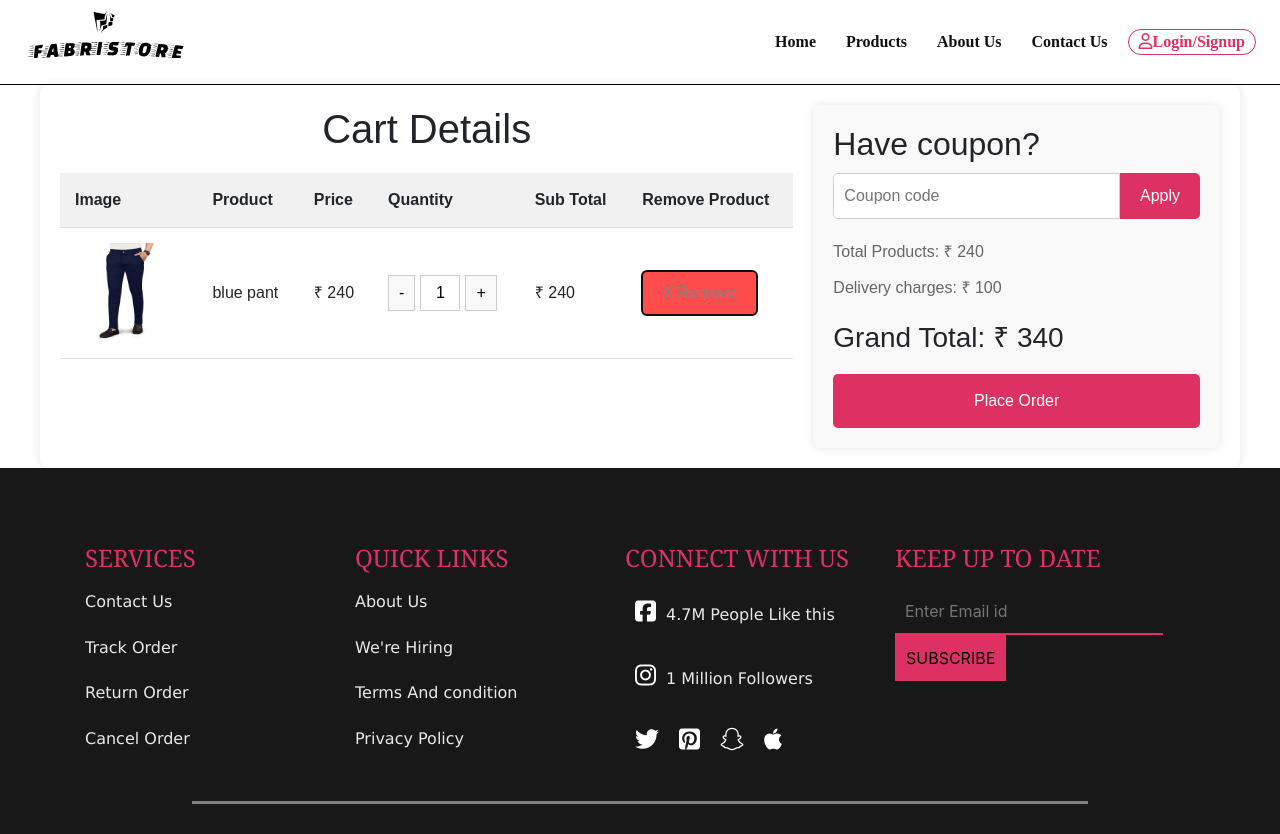
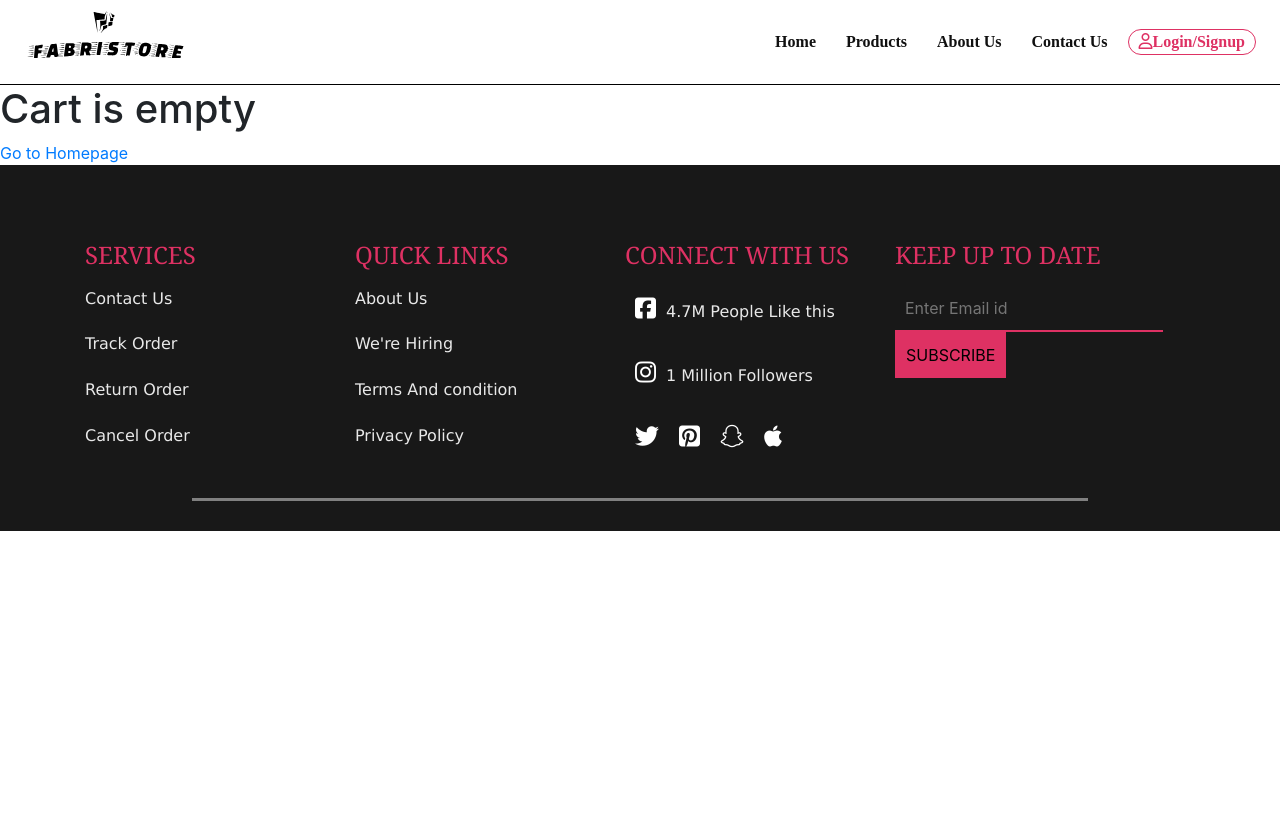
Before and after one commit to mdadnan2023/self-learning-, a React (Create React App) app: page /checkout/1 in a window 1280 px wide. Both pictures are taken after a click on the button "X Remove". After the commit the page ends 800 px from the top, so only its background shows below. Built offline with nearby package versions, Linux system fonts and the light colour scheme.

Commit message:
empty cart function done

```diff
--- a/src/components/Checkout.js
+++ b/src/components/Checkout.js
@@ -1,18 +1,40 @@
 import React, { useState } from "react";
-import { useParams } from "react-router-dom";
+import { Link, useParams } from "react-router-dom";
 import productDetails from "../data/productDetails";
 
 export default function Checkout() {
   const { productId } = useParams();
-  const clickDescProduct = productDetails.find(
-    (prod) => prod.id == productId
+  const clickDescProduct = productDetails.find((prod) => prod.id == productId);
+
+  const [quantity, setQuantity] = useState(1);
+  const [emptyCart, setEmptyCart] = useState(false);
+
+  const incrementQty = () => {
+    setQuantity(quantity + 1);
+  };
+
+  const decrementQty = () => {
+    if (quantity > 1) {
+      setQuantity(quantity - 1);
+    }
+  };
+
+  const deleteCart = () => {
+    setEmptyCart(true);
+  };
+
+  if (emptyCart) {
+    return (
+      <>
+        <h1>Cart is empty</h1>
+        <Link to="/">Go to Homepage</Link>
+      </>
     );
-  console.log("productId:", productId);
-  console.log("productDetails:", productDetails);
-  console.log("clickDescProduct:", clickDescProduct);
+  }
+
   return (
-    <div>
-      <div className="cart-page">
+    <>
+      <div className="cart-page mt-20">
         <div className="cart-details">
           <h1>Cart Details</h1>
           <table>
@@ -28,19 +50,43 @@ export default function Checkout() {
             </thead>
             <tbody>
               <tr>
-                        <td><img style={{width: "100px", height: "100px"}} src={clickDescProduct.img[0]}alt={clickDescProduct.title}
-                  /></td>
+                <td>
+                  <img
+                    style={{ width: "100px", height: "100px" }}
+                    src={clickDescProduct.img[0]}
+                    alt={clickDescProduct.title}
+                  />
+                </td>
                 <td>{clickDescProduct.name}</td>
                 <td>₹ {clickDescProduct.price}</td>
                 <td>
                   <div className="quantity-form">
-                                <button className="quantity-button decrement">-</button>
-                                <input type="text" className="quantity" value="1" readonly />
-                                <button className="quantity-button increment">+</button>
+                    <button
+                      onClick={decrementQty}
+                      className="quantity-button decrement"
+                    >
+                      -
+                    </button>
+                    <input
+                      type="text"
+                      className="quantity"
+                      value={quantity}
+                      readonly
+                    />
+                    <button
+                      onClick={incrementQty}
+                      className="quantity-button increment"
+                    >
+                      +
+                    </button>
                   </div>
                 </td>
                 <td>₹ {clickDescProduct.price}</td>
-                        <td><button className="remove-button">X  Remove</button></td>
+                <td>
+                  <button onClick={deleteCart} className="remove-button">
+                    X Remove
+                  </button>
+                </td>
               </tr>
             </tbody>
           </table>
@@ -48,15 +94,15 @@ export default function Checkout() {
         <div className="cart-summary">
           <h2>Have coupon?</h2>
           <form action="" method="post" className="coupon-form">
-                <input type="text" name="coupon" placeholder="Coupon code"/>
+            <input type="text" name="coupon" placeholder="Coupon code" />
             <button type="submit">Apply</button>
           </form>
-            <p>Total Products: ₹ {clickDescProduct.price}</p>
+          <p>Total Products: ₹ {clickDescProduct.price * quantity}</p>
           <p>Delivery charges: ₹ 100</p>
-            <h3>Grand Total: ₹ {clickDescProduct.price +100}</h3>
+          <h3>Grand Total: ₹ {clickDescProduct.price * quantity + 100}</h3>
           <button className="checkout-button">Place Order</button>
         </div>
       </div>
-    </div>
+    </>
   );
 }
```
Lines whose indentation alone changed are shown as unchanged.
